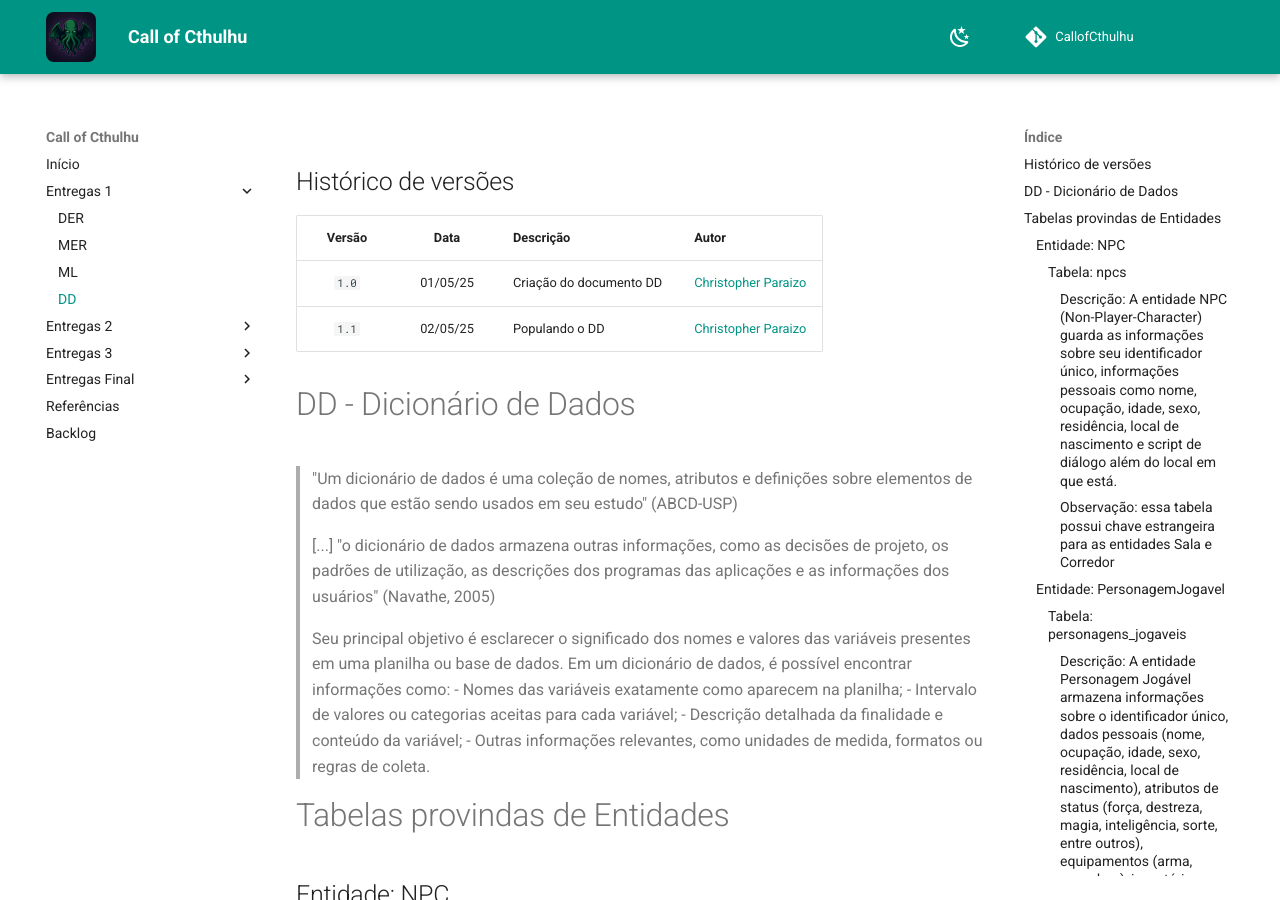
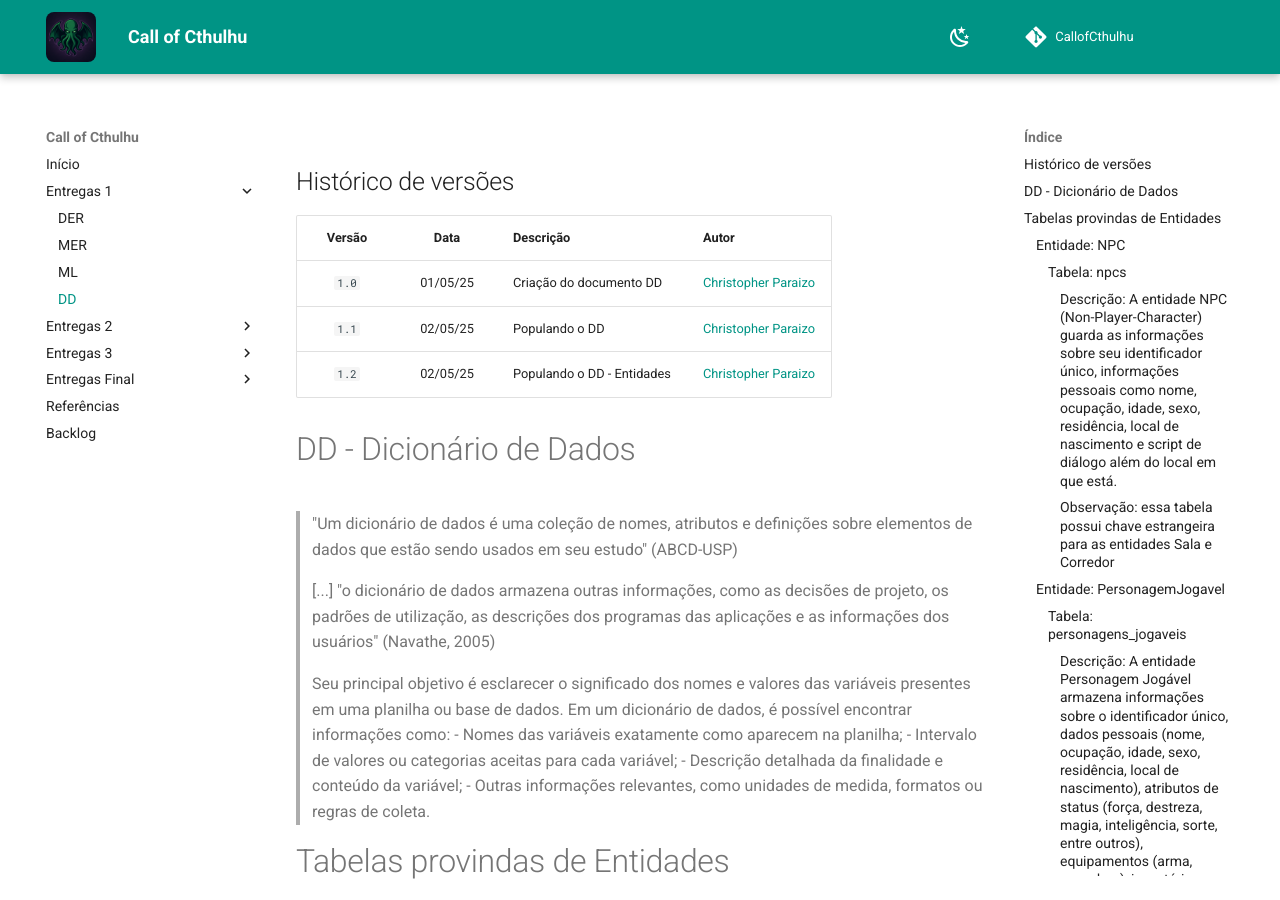
Before and after one commit to SBD1/2025.1-CallOfCthulhu, an MkDocs documentation site: the page built from docs/entregas/primeira/DD.md, in a window 1280 px wide and 900 px high. Built offline with MkDocs 1.6.1 and Material for MkDocs 9.7.7, drawn with Linux system fonts in a browser that asks for light colours; comment, search, counter and statistics services are not loaded.

Commit message:
Histórico de versão

```diff
--- a/docs/entregas/primeira/DD.md
+++ b/docs/entregas/primeira/DD.md
@@ -3,7 +3,8 @@
 | Versão |    Data    | Descrição               | Autor                                                                                                                 |
 | :----: | :--------: | ----------------------- | --------------------------------------------------------------------------------------------------------------------- |
 | `1.0`  | 01/05/25 | Criação do documento DD | [Christopher Paraizo](https://github.com/wChrstphr)                                                                  |
-| `1.1`  | 02/05/25 | Populando o DD | [Christopher Paraizo](https://github.com/wChrstphr)                                                                  |
+| `1.1`  | 02/05/25 | Populando o DD | [Christopher Paraizo](https://github.com/wChrstphr)   |
+| `1.2`  | 02/05/25 | Populando o DD - Entidades | [Christopher Paraizo](https://github.com/wChrstphr)      |                                                            |
 
 # DD - Dicionário de Dados
 
```
